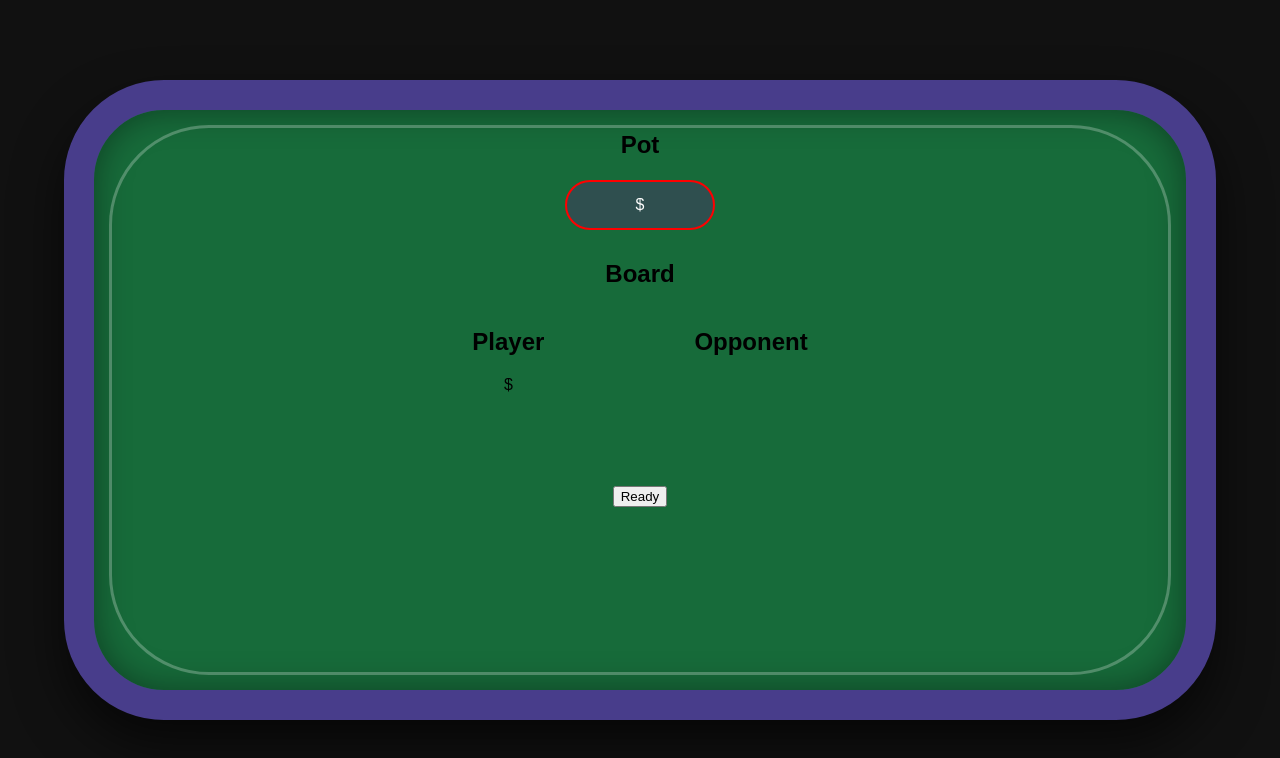
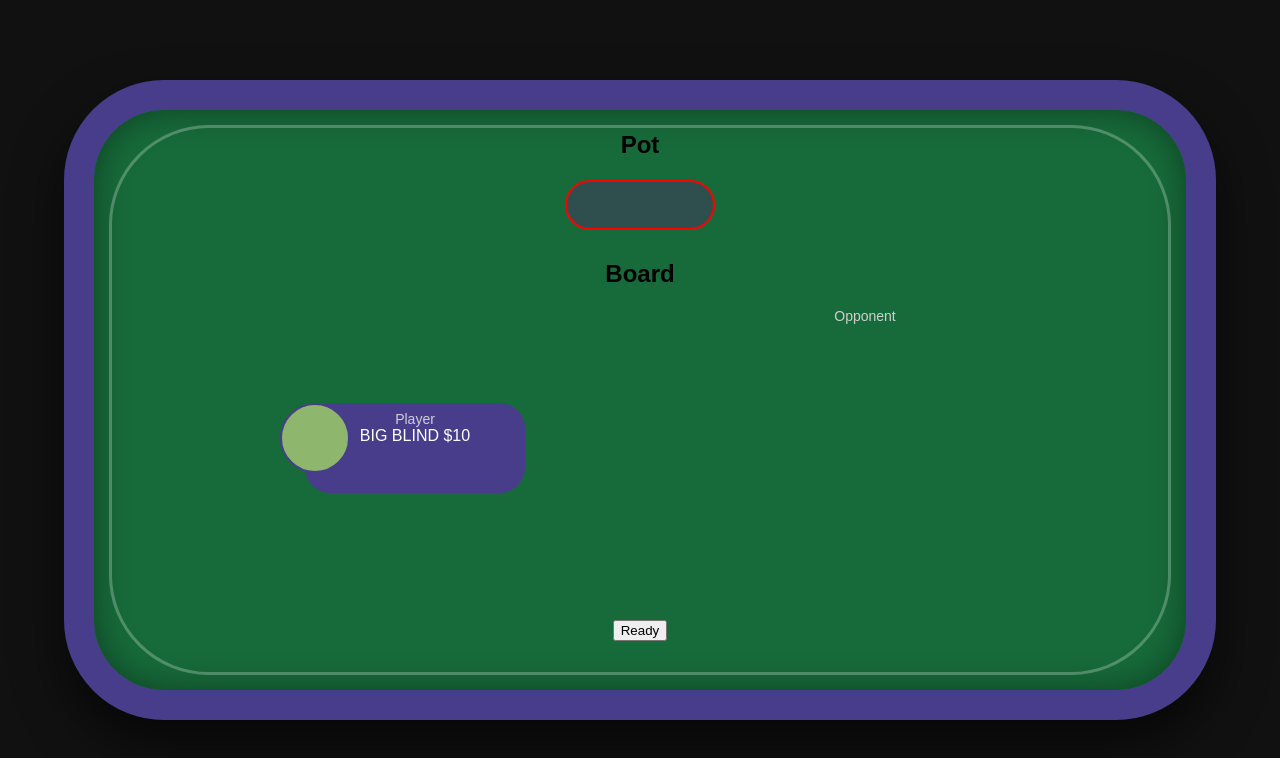
Before and after one commit to GodMatsuri/Poker, a plain HTML site: page texas/texas.html in a window 1280 px wide. Drawn offline with Linux system fonts and the light colour scheme.

Commit message:
Improved Player Card and info UI

```diff
--- a/css/style.css
+++ b/css/style.css
@@ -79,12 +79,70 @@ body {
     box-shadow: 0 4px 8px rgba(0, 0, 0, 0.4);
 }
 
-.dealer,
-.opponent,
+#dealer-cards,
+#opponent-cards,
+#board-cards,
+#player-cards {
+    display: flex;
+    justify-content: center;
+    align-items: center;
+    gap: 10px;
+}
+
+.opponent-texas-cards,
+.player-texas-cards {
+    position: absolute;
+
+    top: 0;
+    left: 50%;
+
+    transform: translateX(-50%);
+
+    width: 180px;
+    height: 120px;
+
+    display: flex;
+    justify-content: center;
+    align-items: flex-start;
+    gap: 0;
+}
+.opponent-texas-cards .card-image,
+.player-texas-cards .card-image {
+    position: absolute;
+
+    width: 80px;
+    height: 115px;
+}
+
+.opponent-texas-cards .card-image:nth-child(1),
+.player-texas-cards .card-image:nth-child(1) {
+    left: 20px;
+    transform: rotate(-8deg);
+}
+
+.opponent-texas-cards .card-image:nth-child(2),
+.player-texas-cards .card-image:nth-child(2) {
+    left: 75px;
+    transform: rotate(12deg);
+}
+
+.dealer{
+    position: relative;
+    width: 300px;
+    height: 220px;
+    text-align: center;
+}
+
 .player {
+    position: relative;
+    width: 300px;
+    height: 220px;
     text-align: center;
-    width: 100%;
-    align-content: center;
+}
+
+.opponent {
+    text-align: center;
+    width: 300px;
 }
 
 .board {
@@ -107,6 +165,61 @@ body {
     border-color: #111;
 }
 
+.player-info {
+    position: absolute;
+
+    top: 95px;
+    left: 40px;
+
+    width: 220px;
+    height: 90px;
+
+    background: darkslateblue;
+
+    border-radius: 25px;
+
+    display: flex;
+    flex-direction: column;
+    align-items: center;
+
+    color: white;
+}
+
+.avatar {
+    position: absolute;
+
+    left: -25px;
+    top: 0;
+
+    width: 70px;
+    height: 70px;
+
+    border-radius: 50%;
+
+    background: #8eb66d;
+
+    border: 2px solid darkslateblue;
+}
+
+.player-details {
+    margin-top: 8px;
+    text-align: center;
+}
+
+.player-name {
+    font-size: 14px;
+    left: -25px;
+    color: #d0d0d0;
+}
+
+.player-chips {
+    font-size: 22px;
+    font-weight: bold;
+}
+
+
+
+/* Buttons */
 .box-text {
     display: flex;
     height: 30px;
@@ -137,16 +250,6 @@ body {
 #opponent-cards {
     display: flex;
     justify-content: center;
-    gap: 10px;
-}
-
-#dealer-cards,
-#opponent-cards,
-#board-cards,
-#player-cards {
-    display: flex;
-    justify-content: center;
-    align-items: center;
     gap: 10px;
 }
 
--- a/js/chips.js
+++ b/js/chips.js
@@ -59,7 +59,7 @@ function clearBet() {
 
 function displayChips(){
     document.getElementById("player-chips").textContent =
-        chipValue();
+        "$" + chipValue();
 
     document.getElementById("player-bet").textContent =
         "$" + betValue();
--- a/texas/texas.html
+++ b/texas/texas.html
@@ -14,7 +14,7 @@
 <div class="game-table">
     <div class="board">
         <h2 class ="box-text">Pot</h2>
-        <span class="bet-box" id="player-bet">$</span>
+        <span class="bet-box" id="player-bet"></span>
     </div>
 
     <div class="board">
@@ -22,20 +22,37 @@
         <div id="board-cards"></div>
     </div>
 
-    <div class="players">
+<div class="players">
 
-        <div class="player">
-            <h2>Player</h2>
-            <div id="player-cards"></div>
-            <div class="player-chips">$<span id="player-chips"></span></div>
-        </div>
+    <div class="player">
 
-        <div class="opponent">
-            <h2>Opponent</h2>
-            <div id="opponent-cards"></div>
+        <div class="player-texas-cards" id="player-cards"></div>
+
+        <div class="player-info">
+
+            <div class="avatar"></div>
+
+            <div class="player-details">
+                <div class="player-name">Player</div>
+                <div class="player-chips">
+                    <span id="player-chips"></span>
+                </div>
+            </div>
+
+            <div class="blind">
+                BIG BLIND <span>$10</span>
+            </div>
+
         </div>
 
     </div>
+
+    <div class="opponent">
+        <div class="opponent-texas-cards" id="opponent-cards"></div>
+            <div class="player-name">Opponent</div>
+    </div>
+
+</div>
 
     <p id="game-result"></p>
     <p id="countdown"></p>
```
